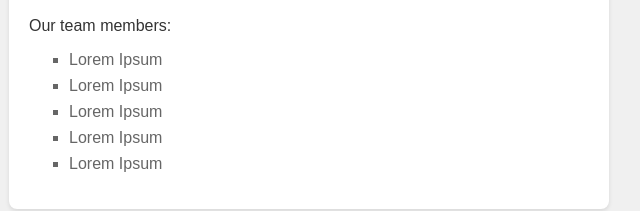
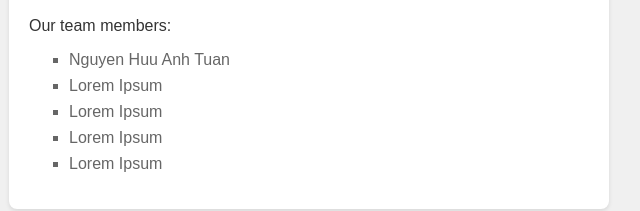
Before and after one commit to anhtuan1303/Git_Learning, a plain HTML site: page index.html in a window 1280 px wide. Shown: the part 178-389 px from the top of the page, 331-971 px from the left. Drawn offline with Linux system fonts and the light colour scheme.

Commit message:
feat: update member's name

```diff
--- a/index.html
+++ b/index.html
@@ -14,7 +14,7 @@
             <h2>About Us</h2>
             <p>Our team members:</p>
             <ul>
-                <li>Lorem Ipsum</li>
+                <li>Nguyen Huu Anh Tuan</li>
                 <li>Lorem Ipsum</li>
                 <li>Lorem Ipsum</li>
                 <li>Lorem Ipsum</li>
```
